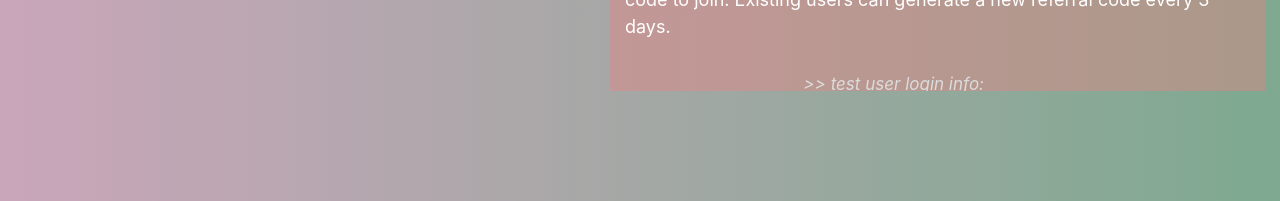
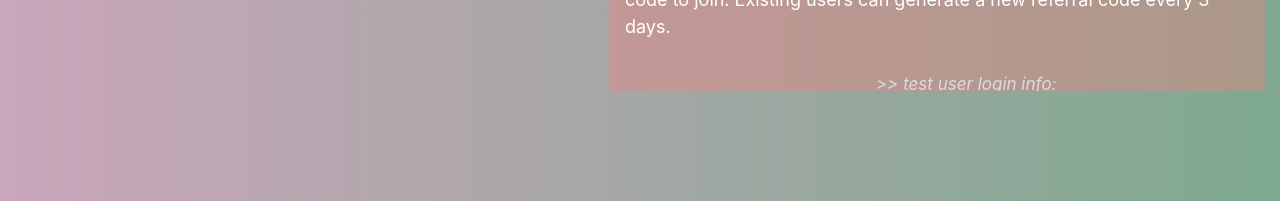
Before and after one commit to 10ssless/React-Portfolio, a React (Create React App) app: page /keep-it-local in a window 1280 px wide. Shown: the part 689-890 px from the top of the page. Built offline with nearby package versions, Linux system fonts and the light colour scheme; a web font is replaced by a local one.

Commit message:
tweaked local css

```diff
--- a/src/pages/Focus/Focus.css
+++ b/src/pages/Focus/Focus.css
@@ -95,7 +95,7 @@ button:hover {
     font-size: 17px;
     color: rgb(255, 255, 255);
     margin-top: -40px;
-    margin-right: 260px;
+    margin-right: 30%;
     font-style: italic;
     color:rgb(220, 220, 220);
     /* position: absolute;
```
